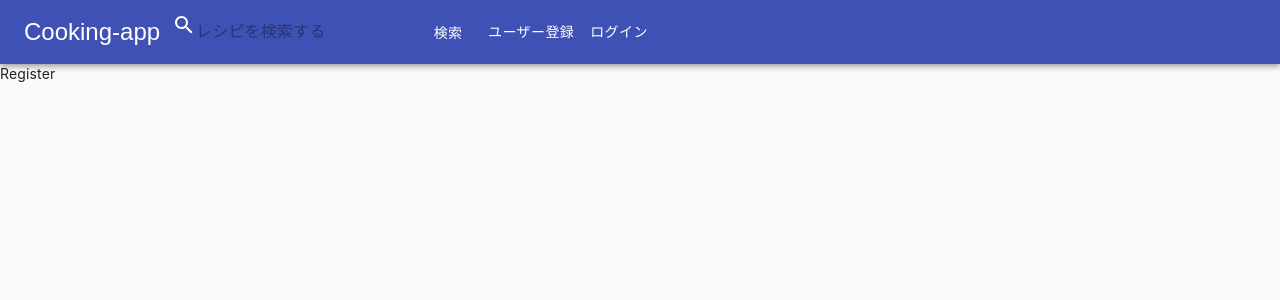
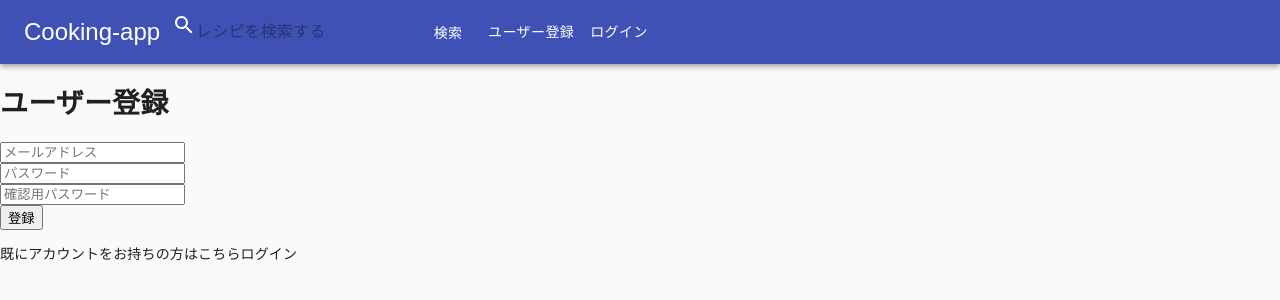
Before and after one commit to tk1351/cooking-app, a Next.js app in the folder app/: page /register in a window 1280 px wide. Shown: the top 300 px of the page. Built offline with nearby package versions, Linux system fonts and the light colour scheme.

Commit message:
Next.jsとNest.jsのCORS対応、redux-toolkitのインストール

```diff
--- /dev/null
+++ b/app/components/auth/Register.tsx
@@ -0,0 +1,65 @@
+import React, { useState } from 'react'
+import Link from 'next/link'
+
+const Register = () => {
+  const [formData, setFormData] = useState({
+    email: '',
+    password: '',
+    confirmPassword: '',
+  })
+
+  const { email, password, confirmPassword } = formData
+
+  const onChange = (e: React.ChangeEvent<HTMLInputElement>): void => {
+    setFormData({ ...formData, [e.target.name]: e.target.value })
+  }
+
+  const onSubmit = (e: React.FormEvent<HTMLFormElement>): void => {
+    e.preventDefault()
+    if (password !== confirmPassword) {
+      return console.log('パスワードが一致しません')
+    }
+    return console.log('formData', formData)
+  }
+  return (
+    <>
+      <h1>ユーザー登録</h1>
+      <form onSubmit={(e) => onSubmit(e)}>
+        <div>
+          <input
+            type="text"
+            placeholder="メールアドレス"
+            name="email"
+            value={email}
+            onChange={(e) => onChange(e)}
+          />
+        </div>
+        <div>
+          <input
+            type="text"
+            placeholder="パスワード"
+            name="password"
+            value={password}
+            onChange={(e) => onChange(e)}
+          />
+        </div>
+        <div>
+          <input
+            type="text"
+            placeholder="確認用パスワード"
+            name="confirmPassword"
+            value={confirmPassword}
+            onChange={(e) => onChange(e)}
+          />
+        </div>
+        <input type="submit" value="登録" />
+      </form>
+      <p>
+        既にアカウントをお持ちの方はこちら
+        <Link href="/login">ログイン</Link>
+      </p>
+    </>
+  )
+}
+
+export default Register
--- /dev/null
+++ b/app/next.config.js
@@ -0,0 +1,10 @@
+module.exports = {
+  async rewrites() {
+    return [
+      {
+        source: '/api/:path*',
+        destination: 'http://api:8080/:path*',
+      },
+    ]
+  },
+}
--- a/app/pages/_app.tsx
+++ b/app/pages/_app.tsx
@@ -6,6 +6,8 @@ import {
   StylesProvider,
 } from '@material-ui/styles'
 import CssBaseline from '@material-ui/core/CssBaseline'
+import { Provider } from 'react-redux'
+import { store } from '../re-ducks/store'
 import theme from '../src/theme'
 
 const MyApp = ({ Component, pageProps }: AppProps) => {
@@ -16,12 +18,14 @@ const MyApp = ({ Component, pageProps }: AppProps) => {
     }
   }, [])
   return (
+    <Provider store={store}>
       <StylesProvider injectFirst>
         <MaterialUIThemeProvider theme={theme}>
           <CssBaseline />
           <Component {...pageProps} />
         </MaterialUIThemeProvider>
       </StylesProvider>
+    </Provider>
   )
 }
 export default MyApp
--- a/app/pages/register.tsx
+++ b/app/pages/register.tsx
@@ -1,13 +1,14 @@
 import React from 'react'
 import Navbar from '../components/common/Navbar'
+import Register from '../components/auth/Register'
 
-const Register = () => {
+const register = () => {
   return (
     <>
       <Navbar />
-      <div>Register</div>
+      <Register />
     </>
   )
 }
 
-export default Register
+export default register
--- /dev/null
+++ b/app/re-ducks/hooks.ts
@@ -0,0 +1,5 @@
+import { TypedUseSelectorHook, useDispatch, useSelector } from 'react-redux'
+import type { RootState, AppDispatch } from './store'
+
+export const useAppDispatch = () => useDispatch<AppDispatch>()
+export const useAppSelector: TypedUseSelectorHook<RootState> = useSelector
--- /dev/null
+++ b/app/re-ducks/store.ts
@@ -0,0 +1,14 @@
+import { configureStore } from '@reduxjs/toolkit'
+
+export const store = configureStore({
+  reducer: {},
+})
+
+export type RootState = ReturnType<typeof store.getState>
+export type AppDispatch = typeof store.dispatch
+export type AsyncThunkConfig<T = unknown> = {
+  state: RootState
+  dispatch: AppDispatch
+  extra: unknown
+  rejectValue: T
+}
```
Also changed, not shown: app/components/auth/Login.tsx (added, +52 -0 lines), app/package.json (+11 -1 lines), app/pages/index.tsx (+14 -0 lines), app/pages/login.tsx (+4 -3 lines), 2 other files (tests, documents, lock files or other folders). Lines whose indentation alone changed are shown as unchanged.
